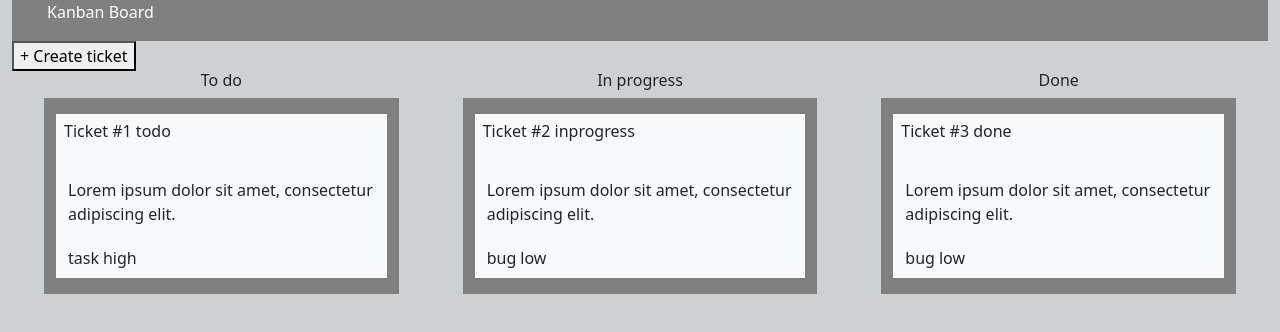
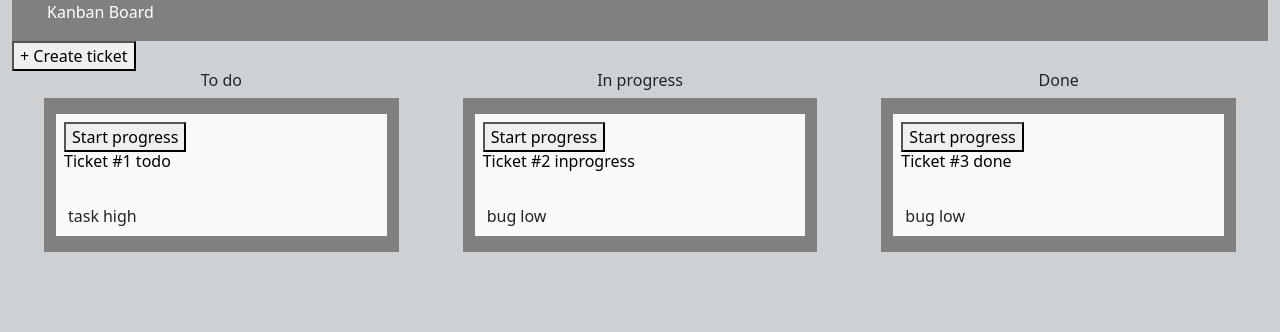
Before and after one commit to adriana-lazurca/kanban-board, a React (Create React App) app: page / in a window 1280 px wide. Shown: the top 332 px of the page. Built offline with nearby package versions, Linux system fonts and the light colour scheme; data requests are answered from the project's data file.

Commit message:
[Kanban-6]: test ticket status change

```diff
--- a/src/components/kanban-board/KanbanBoard.jsx
+++ b/src/components/kanban-board/KanbanBoard.jsx
@@ -1,4 +1,4 @@
-import { useEffect, useState, Fragment } from 'react';
+import React, { useEffect, useState, Fragment } from 'react';
 
 import { DesktopBoard } from '../desktop-board/DesktopBoard';
 import { MobileBoard } from '../mobile-board/MobileBoard';
@@ -12,8 +12,21 @@ const columns = [
    { name: 'done', title: 'Done' },
 ];
 
+export const UpdatedTicketContext = React.createContext();
+
 export const KanbanBoard = () => {
    const [tickets, setTickets] = useState([]);
+
+   const updateTickets = (newTicket) => {
+      const newTickets = [...tickets];
+
+      const ticketIndex = newTickets.findIndex((ticket) => ticket.id === newTicket.id);
+
+      if (ticketIndex !== -1) {
+         newTickets[ticketIndex] = newTicket;
+         setTickets(newTickets);
+      }
+   };
 
    useEffect(() => {
       const fetchTickets = async () => {
@@ -26,10 +39,10 @@ export const KanbanBoard = () => {
    const isMobile = useIsMobile();
 
    return (
-      <Fragment>
+      <UpdatedTicketContext.Provider value={updateTickets}>
          <CreateTicketButton />
          {isMobile && <MobileBoard columns={columns} tickets={tickets} />}
          {!isMobile && <DesktopBoard columns={columns} tickets={tickets} />}
-      </Fragment>
+      </UpdatedTicketContext.Provider>
    );
 };
--- a/src/components/ticket-card/TicketCard.jsx
+++ b/src/components/ticket-card/TicketCard.jsx
@@ -1,9 +1,25 @@
+import React, { useContext } from 'react';
+
+import { Link } from 'react-router-dom';
+import { updateTicket } from '../../apis/tickets';
+import { UpdatedTicketContext } from '../kanban-board/KanbanBoard';
+
 export const TicketCard = ({ ticket }) => {
+   const sendNewTicket = useContext(UpdatedTicketContext);
+
+   const changeTicketStatus = async (status) => {
+      const newTicket = { status };
+      const updatedTicket = await updateTicket(ticket.id, newTicket);
+      sendNewTicket(updatedTicket);
+   };
+
    return (
       <div className='bg-light p-2 my-2'>
-         <h6 className='text-start fw-lighter'>{`Ticket #${ticket.id} ${ticket.status}`}</h6>
+         <button onClick={() => changeTicketStatus('inprogress')}>Start progress</button>
+         <Link to={`/tickets/${ticket.id}`}>
+            <h6 className='text-start fw-lighter'>{`Ticket #${ticket.id} ${ticket.status}`}</h6>
+         </Link>
          <p className='fs-6 p-1'>{ticket.title}</p>
-         <p className='fs-6 p-1'>{ticket.description}</p>
          <span className='p-1'>{ticket.type}</span>
          <span>{ticket.priority}</span>
       </div>
```
